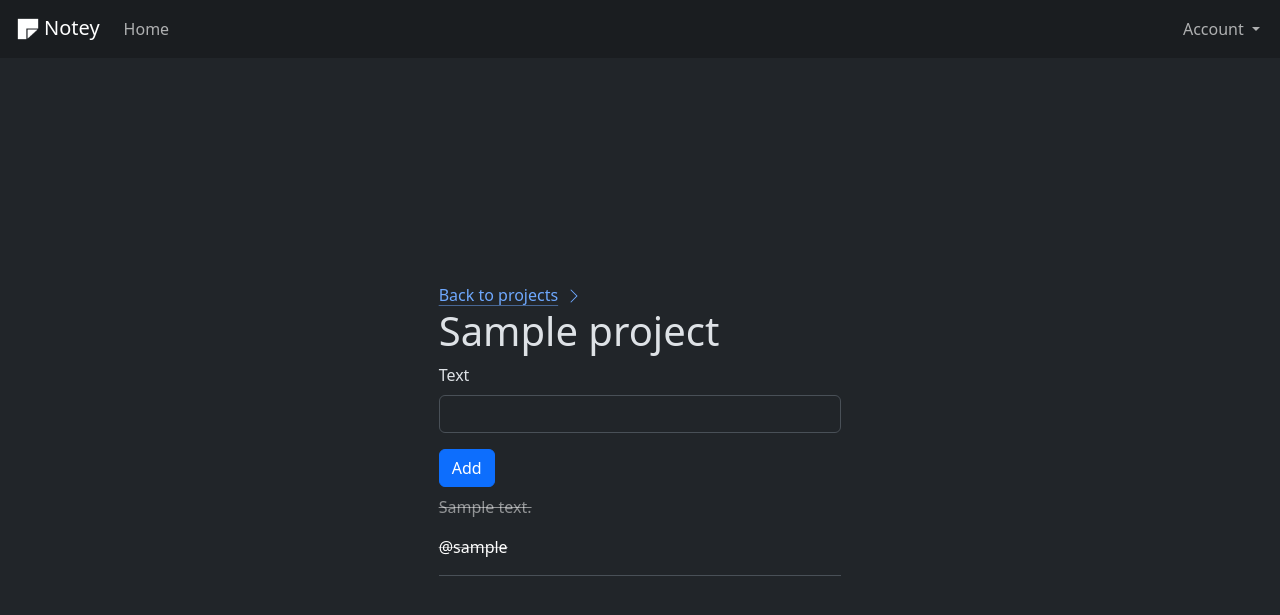
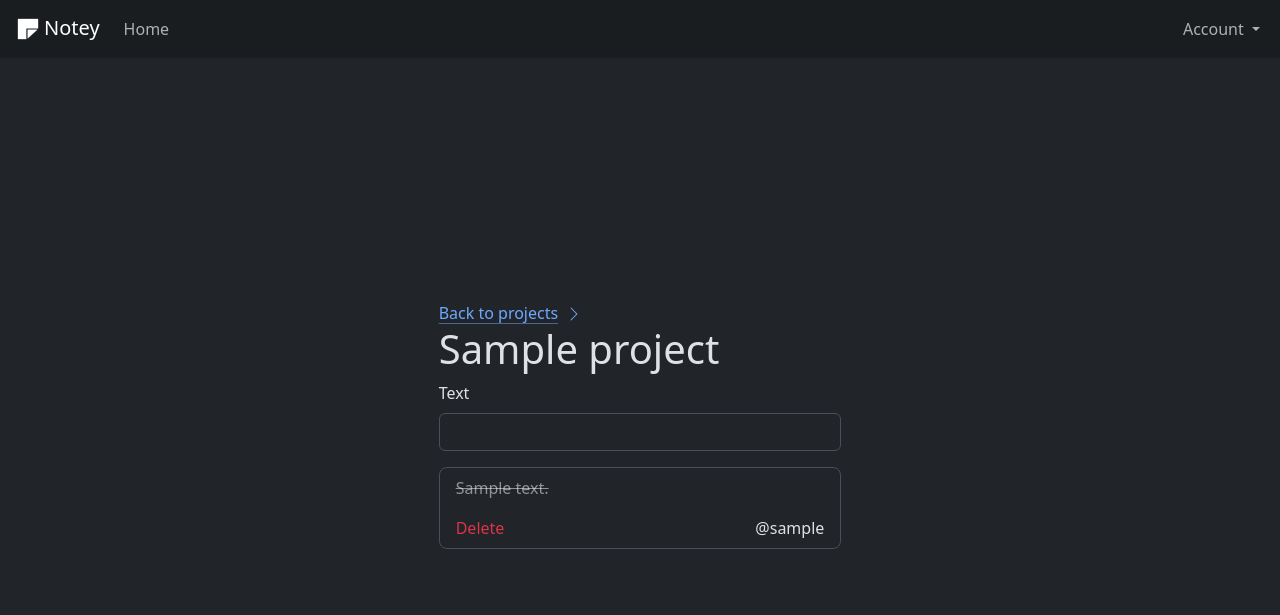
Before and after one commit to lukakuterovac/notey-django, a Django app: page /projects/1 in a window 1280 px wide. Shown: the top 615 px of the page. Run offline with Django 4.2, Linux system fonts and the light colour scheme; tables that the repository leaves empty hold one stand-in row (values such as "Sample post"); some libraries are stand-ins or nearby versions.

Commit message:
Add delete button for notes and move note to a template

```diff
--- a/notey/app/templates/app/project_details.html
+++ b/notey/app/templates/app/project_details.html
@@ -23,28 +23,12 @@
   <h1>{{ project.name }}</h1>
   <form action="{% url 'app:new_note' project.id %}" method="post" class="mb-2">
     {% csrf_token %} {{ form|crispy }}
-    <input type="submit" value="Add" class="btn btn-primary" />
+    <input type="submit" value="Add" class="btn btn-primary d-none" />
   </form>
-  {% for note in notes %} {% if note.is_completed %}
-  <div class="border-bottom">
-    <a
-      href="{% url 'app:complete_note' project.id note.id %}"
-      class="d-block text-white-50 text-decoration-line-through"
-    >
-      <p>{{ note.text }}</p>
-      <p class="text-white text-decoration-none">@{{ note.user.username }}</p>
-    </a>
+  {% for note in notes %}
+  <div class="rounded-3 border mb-2 py-2 px-3">
+    {% include 'includes/note.html' with note=note project=project %}
   </div>
-  {% else %}
-  <div class="border-bottom">
-    <a
-      href="{% url 'app:complete_note' project.id note.id %}"
-      class="d-block text-white text-decoration-none"
-    >
-      <p>{{ note.text }}</p>
-      <p class="text-white text-decoration-none">@{{ note.user.username }}</p>
-    </a>
-  </div>
-  {% endif %} {% endfor %}
+  {% endfor %}
 </div>
 {% endblock %}
--- /dev/null
+++ b/notey/app/templates/includes/note.html
@@ -0,0 +1,20 @@
+<div>
+  <a
+    href="{% url 'app:complete_note' project.id note.id %}"
+    class="text-decoration-none"
+  >
+    {% if note.is_completed %}
+    <p class="text-white-50 text-decoration-line-through">{{ note.text }}</p>
+    {% else %}
+    <p class="text-white">{{ note.text }}</p>
+    {% endif %}
+  </a>
+  <span>
+    <a
+      href="{% url 'app:delete_note' project.id note.id %}"
+      class="text-decoration-none text-danger"
+      >Delete</a
+    >
+    <div class="float-end">@{{ note.user.username }}</div>
+  </span>
+</div>
--- a/notey/app/urls.py
+++ b/notey/app/urls.py
@@ -12,6 +12,11 @@ urlpatterns = [
     path("projects/new", views.new_project, name="new_project"),
     path("projects/<int:project_id>", views.project_details, name="project_details"),
     path("projects/<int:project_id>/new", views.new_note, name="new_note"),
+    path(
+        "projects/<int:project_id>/delete/<int:note_id>",
+        views.delete_note,
+        name="delete_note",
+    ),
     path(
         "projects/<int:project_id>/complete/<int:note_id>",
         views.complete_note,
--- a/notey/app/views.py
+++ b/notey/app/views.py
@@ -148,6 +148,12 @@ def new_note(request, project_id):
     return render(request, "app/project_details.html", context)
 
 
+def delete_note(request, project_id, note_id):
+    note = Note.objects.get(pk=note_id)
+    note.delete()
+    return HttpResponseRedirect(reverse("app:project_details", args=[project_id]))
+
+
 def complete_note(request, project_id, note_id):
     note = Note.objects.get(pk=note_id)
     note.is_completed = not (note.is_completed)
```
